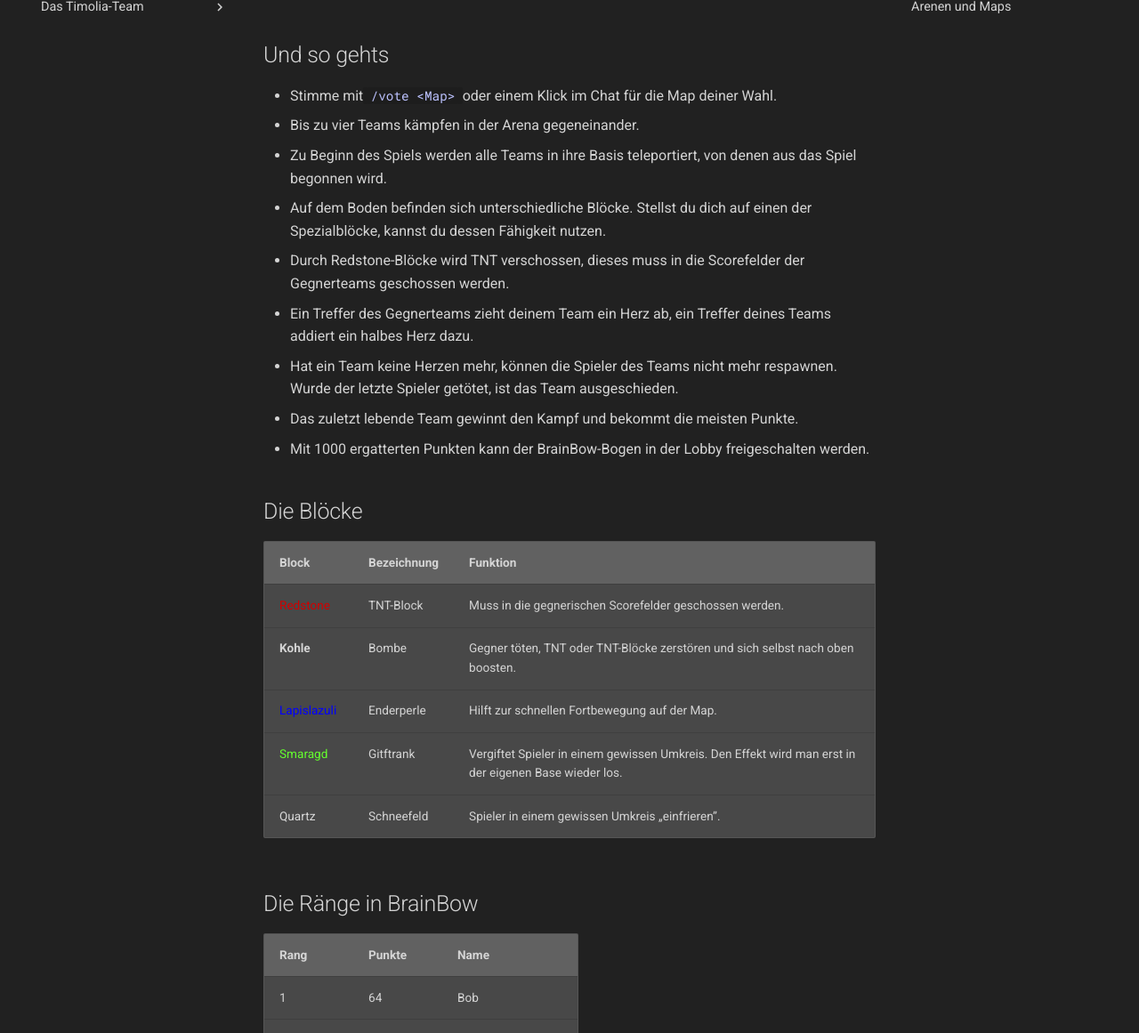
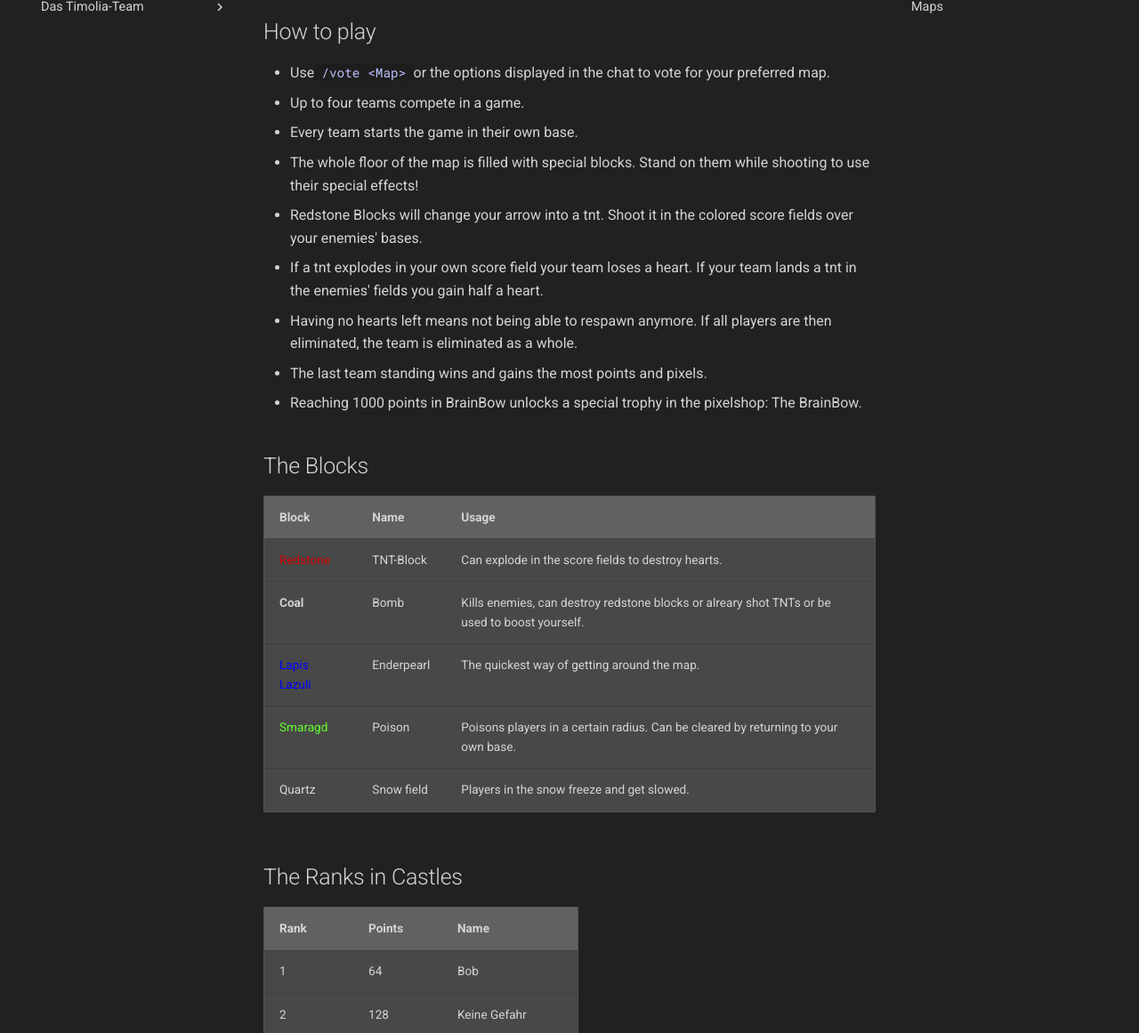
Before and after one commit to TimoliaDE/HowTo, an MkDocs documentation site: the page built from docs/games/brainbow.en.md, in a window 1280 px wide and 1400 px high, scrolled down 612 px, cut to the strip 239-1400 px from the top of the window. Shown: the whole strip at 89% size. Built offline with MkDocs 1.6.1 and Material for MkDocs 9.7.7, drawn with Linux system fonts in a browser that asks for light colours; old or Windows-style settings are respelled for this version of MkDocs; some of the changed text lies outside the part shown.

Commit message:
Update brainbow.en.md

```diff
--- a/docs/games/brainbow.en.md
+++ b/docs/games/brainbow.en.md
@@ -3,39 +3,38 @@
     <div class="banner-text">BrainBow</div>
 </div>
 
-## Das Spielprinzip
+## The basic idea
 
-In BrainBow kannst du gemeinsam mit deinen Teamkollegen deine Fähigkeiten im Bogenschießen unter Beweis stellen. Das Team mit den letzten Überlebenden gewinnt die
-Runde und kann den Kampf für sich entscheiden.
+BrainBow is a teamgame where aim and fast reactions are of the essence. The last team standing wins the game.
 
 <iframe width="560" height="315" src="https://www.youtube.com/embed/EPi7lAyV3R8" frameborder="0" allowfullscreen></iframe>
 
 <p></p>
 
-## Und so gehts
-- Stimme mit `/vote <Map>` oder einem Klick im Chat für die Map deiner Wahl.
-- Bis zu vier Teams kämpfen in der Arena gegeneinander.
-- Zu Beginn des Spiels werden alle Teams in ihre Basis teleportiert, von denen aus das Spiel begonnen wird.
-- Auf dem Boden befinden sich unterschiedliche Blöcke. Stellst du dich auf einen der Spezialblöcke, kannst du dessen Fähigkeit nutzen.
-- Durch Redstone-Blöcke wird TNT verschossen, dieses muss in die Scorefelder der Gegnerteams geschossen werden.
-- Ein Treffer des Gegnerteams zieht deinem Team ein Herz ab, ein Treffer deines Teams addiert ein halbes Herz dazu.
-- Hat ein Team keine Herzen mehr, können die Spieler des Teams nicht mehr respawnen. Wurde der letzte Spieler getötet, ist das Team ausgeschieden.
-- Das zuletzt lebende Team gewinnt den Kampf und bekommt die meisten Punkte.
-- Mit 1000 ergatterten Punkten kann der BrainBow-Bogen in der Lobby freigeschalten werden.
+## How to play
+- Use `/vote <Map>` or the options displayed in the chat to vote for your preferred map.
+- Up to four teams compete in a game.
+- Every team starts the game in their own base.
+- The whole floor of the map is filled with special blocks. Stand on them while shooting to use their special effects!
+- Redstone Blocks will change your arrow into a tnt. Shoot it in the colored score fields over your enemies' bases.
+- If a tnt explodes in your own score field your team loses a heart. If your team lands a tnt in the enemies' fields you gain half a heart.
+- Having no hearts left means not being able to respawn anymore. If all players are then eliminated, the team is eliminated as a whole.
+- The last team standing wins and gains the most points and pixels.
+- Reaching 1000 points in BrainBow unlocks a special trophy in the pixelshop: The BrainBow.
 
-## Die Blöcke
+## The Blocks
 
-| Block | Bezeichnung | Funktion |
+| Block | Name | Usage |
 | ------ | ------ | ------ |
-| <span style="color:#CF0101">Redstone</span> | TNT-Block | Muss in die gegnerischen Scorefelder geschossen werden. |
-| <strong>Kohle</strong>| Bombe | Gegner töten, TNT oder TNT-Blöcke zerstören und sich selbst nach oben boosten. |
-| <span style="color:#0000FF">Lapislazuli</span> | Enderperle | Hilft zur schnellen Fortbewegung auf der Map. |
-| <span style="color:#64FE2E">Smaragd</span> | Gitftrank | Vergiftet Spieler in einem gewissen Umkreis. Den Effekt wird man erst in der eigenen Base wieder los. |
-| <span style="color:#D8D8D8">Quartz</span> | Schneefeld | Spieler in einem gewissen Umkreis „einfrieren”. |
+| <span style="color:#CF0101">Redstone</span> | TNT-Block | Can explode in the score fields to destroy hearts. |
+| <strong>Coal</strong>| Bomb | Kills enemies, can destroy redstone blocks or alreary shot TNTs or be used to boost yourself. |
+| <span style="color:#0000FF">Lapis Lazuli</span> | Enderpearl | The quickest way of getting around the map. |
+| <span style="color:#64FE2E">Smaragd</span> | Poison | Poisons players in a certain radius. Can be cleared by returning to your own base. |
+| <span style="color:#D8D8D8">Quartz</span> | Snow field | Players in the snow freeze and get slowed. |
 
-## Die Ränge in BrainBow
+## The Ranks in Castles
 
-| Rang | Punkte | Name |
+| Rank | Points | Name |
 | ------ | ------ | ------ |
 | 1 | 64 | Bob |
 | 2 | 128 | Keine Gefahr |
@@ -49,17 +48,18 @@ Runde und kann den Kampf für sich entscheiden.
 | 10 | 32768 | ??? |
 | 11 | 65536 | ??? |
 
-Die restlichen Ränge bleiben so lange geheim, bis die entsprechenden Ränge erspielt wurden. Um den Überraschungsfaktor zu bewahren, werden namentlich nur die ersten Ränge genannt.
+Ranks need to be reached by at least one player to be displayed here. Until then, they stay hidden. Names are only shown for the lower levels.
 
 ## Premium-Features
-- Premium-Spieler besitzen je nach Rang bis zu vier Stimmen im Voting-System.
-- Zum Mapvoting kann jederzeit die Lieblingsmap hinzugefügt werden.
-- Premium-Spieler erhalten bis zu drei mal mehr Pixel.
-- Premium-Spieler können in der Voting-Phase Spieler aus einem vollen Team kicken.
-- Werde mit `/togglerank` als normaler Spieler angezeigt.
+- Map votes of players with a premium rank count more.
+- Favorite maps can be added to the map voting at any time.
+- With a premium rank players receive up to three times the normal amount of pixels.
+- Before the game starts, any team can be joined even if its already full.
+- Use `/togglerank` to go undercover and look like a normal user.
 
-Welcher Premium-Rang dir welche Vorteile bietet, kannst du [hier](/ranks/premium/) nachlesen.
 
-## Arenen und Maps
-Selbstgebaute Maps für diesen Modus können <a href="https://forum.timolia.de/forums/map-einsendungen.61/" target="_blank">im Forum eingesendet werden</a>. Mehr dazu erfährst du
-<a href="https://forum.timolia.de/threads/wie-sende-ich-eine-map-ein.21267/" target="_blank">in unserer Anleitung</a>.
+Detailed infos about our ranks and their benefits are listed [here](/ranks/premium/).
+
+## Maps
+If you like DNA and wanna get creative you can show us your own DNA map by creating a new <a href="https://forum.timolia.de/forums/map-einsendungen.61/" target="_blank">post in our forums</a> about it. With a bit of skill and luck we might add your map to the offical map pool! You can get more information about it at
+<a href="https://forum.timolia.de/threads/wie-sende-ich-eine-map-ein.21267/" target="_blank">our guide</a>.
```
